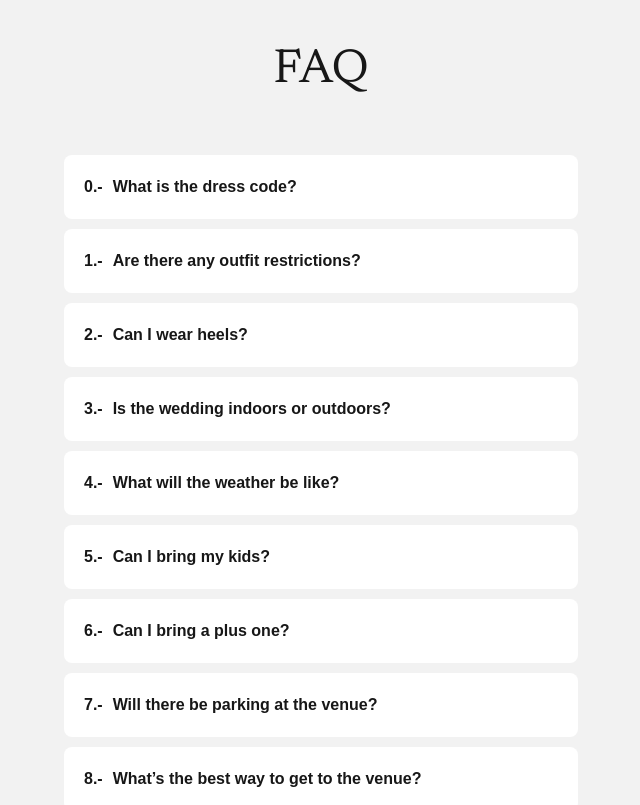
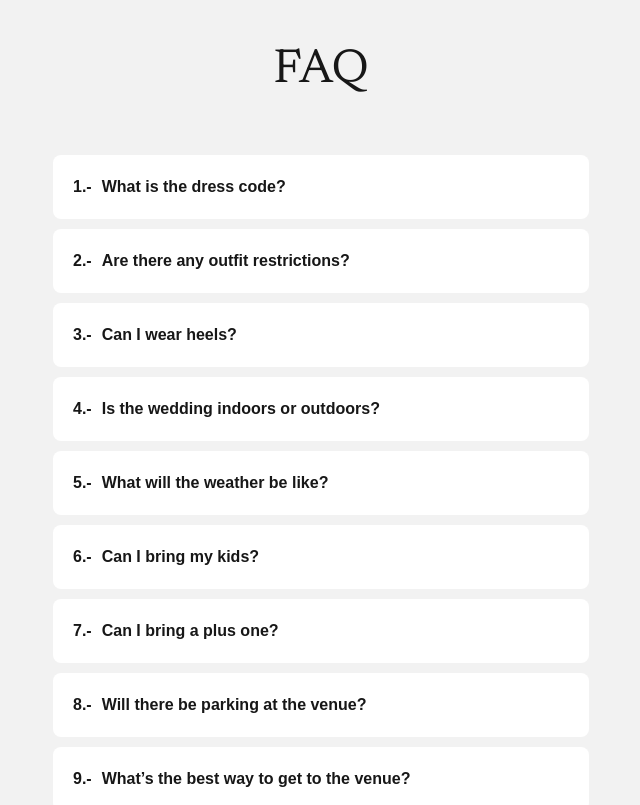
Before and after one commit to nayenjoaquin/wedding-website, a Next.js app: page / in a window 1280 px wide. Shown: the part 3320-4125 px from the top of the page, without its empty margins (319-959 px from the left). Built offline with nearby package versions, Linux system fonts and the light colour scheme; a web font is replaced by a local one.

Commit message:
fixed faq numeration

```diff
--- a/components/faq-item.tsx
+++ b/components/faq-item.tsx
@@ -18,10 +18,10 @@ export const FAQItem = (props : FaqItemProps) => {
         })
     }
     return(
-        <div className="flex items-start gap-2.5 font-bold bg-white p-5 rounded-lg max-w-3xl cursor-pointer w-full transition-all" onClick={handleClick}>
-            <span>{index}.-</span>
+        <div className="flex items-start gap-2.5 font-bold bg-white p-5 rounded-lg cursor-pointer w-full transition-all" onClick={handleClick}>
+            <span>{index + 1}.-</span>
             <div>
-                <p>{item.question}</p>
+                <p className=" ">{item.question}</p>
                 <p className={`font-medium font-fancy ${!expanded ? 'hidden' : ''}`}>{item.answer}</p>
             </div>
         </div>
--- a/views/faq.tsx
+++ b/views/faq.tsx
@@ -6,11 +6,11 @@ export const FAQView = () => {
     return(
         <section ref={faqRef}  className="section flex flex-col justify-center items-center gap-10">
             <h3 className="font-fancy text-3xl md:text-5xl">FAQ</h3>
-            <div className="flex flex-col gap-2.5 items-center p-5">
+            <div className="flex flex-col gap-2.5 items-center p-5 w-full max-w-xl">
             {
                 faq.map(((item, i)=>{
                     return(
-                        <FAQItem item={item} index={i}/>
+                        <FAQItem item={item} key={i} index={i}/>
                     )
                 }))
             }
```
